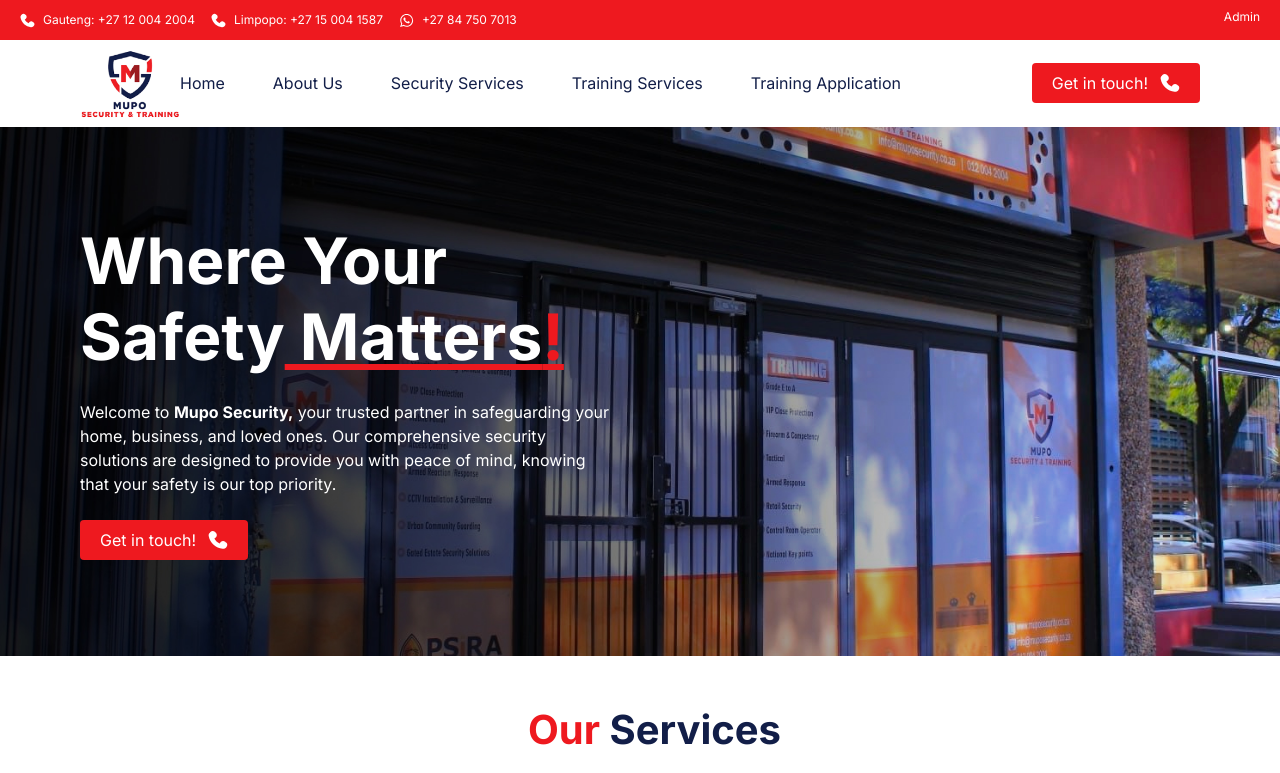
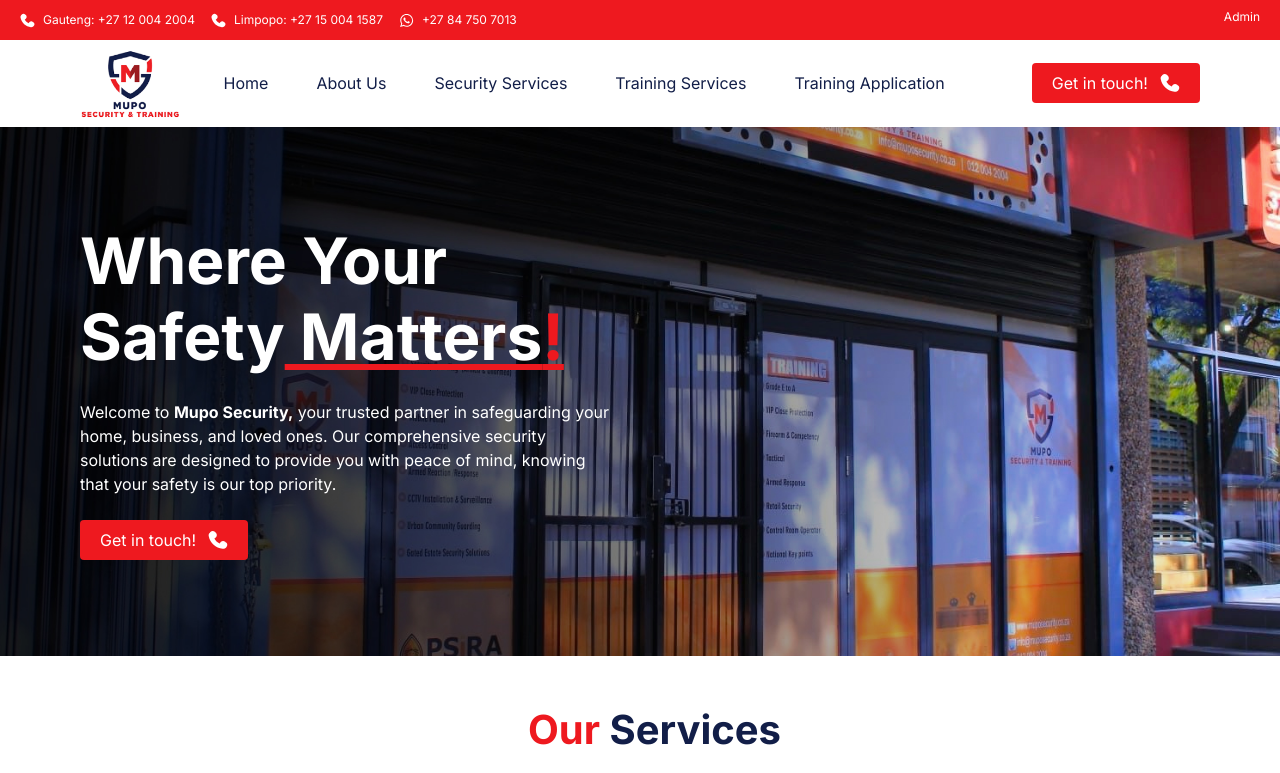
Before and after one commit to Analytics-Advertising/muposec, a Next.js app: page / in a window 1280 px wide. Shown: the top 773 px of the page. Built offline with nearby package versions, Linux system fonts and the light colour scheme.

Commit message:
nexbar toggle mobile-v2

```diff
--- a/app/(website)/components/NavBar.tsx
+++ b/app/(website)/components/NavBar.tsx
@@ -93,10 +93,10 @@
           ))}
         </ul>
 
-        <ul className="hidden lg:flex gap-12">
+        <ul className="hidden h-full mx-auto lg:flex gap-12">
           {NAV_LINKS.map((link) => (
             <li key={link.key}>
-              <Link href={link.href} className="text-blue-100 hover:font-semibold hover:text-red-500">
+              <Link href={link.href} className="text-blue-100 flexCenter hover:font-semibold hover:text-red-500">
                   {link.label}
               </Link>
             </li>
```
